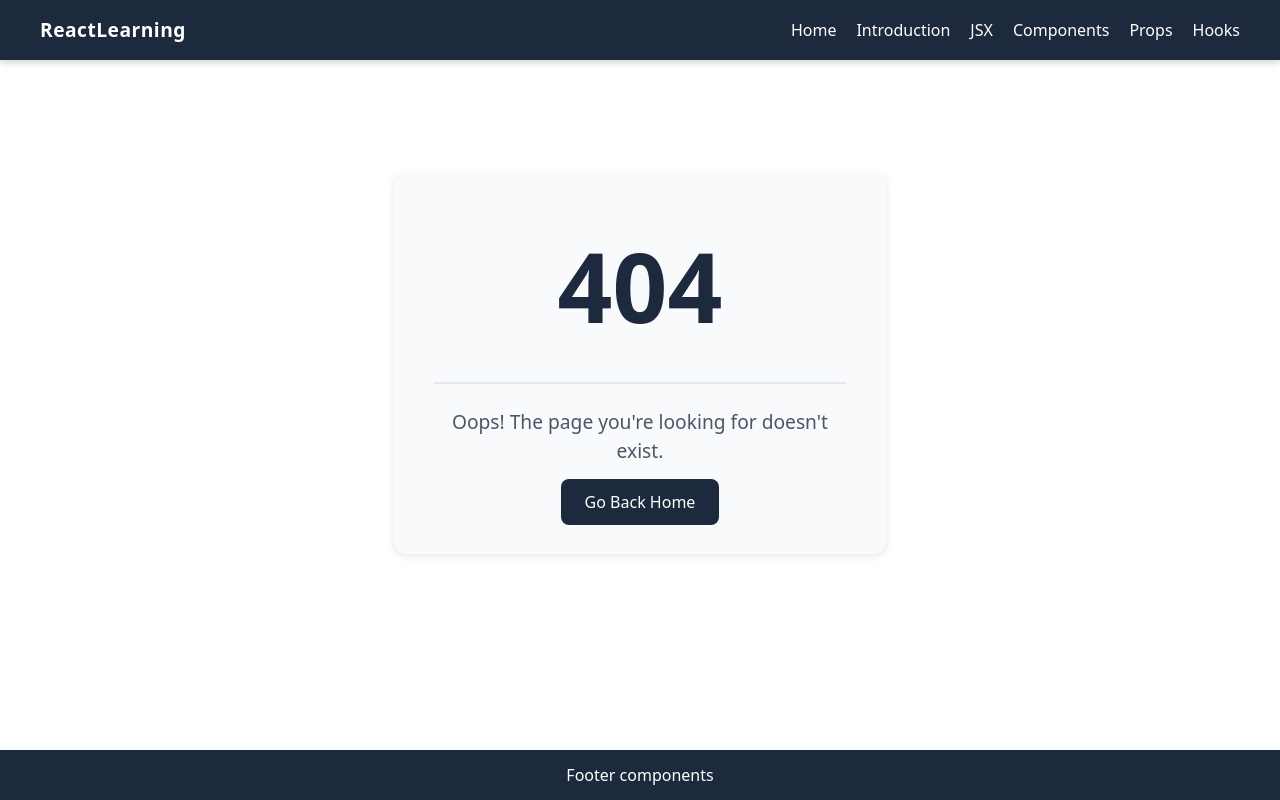
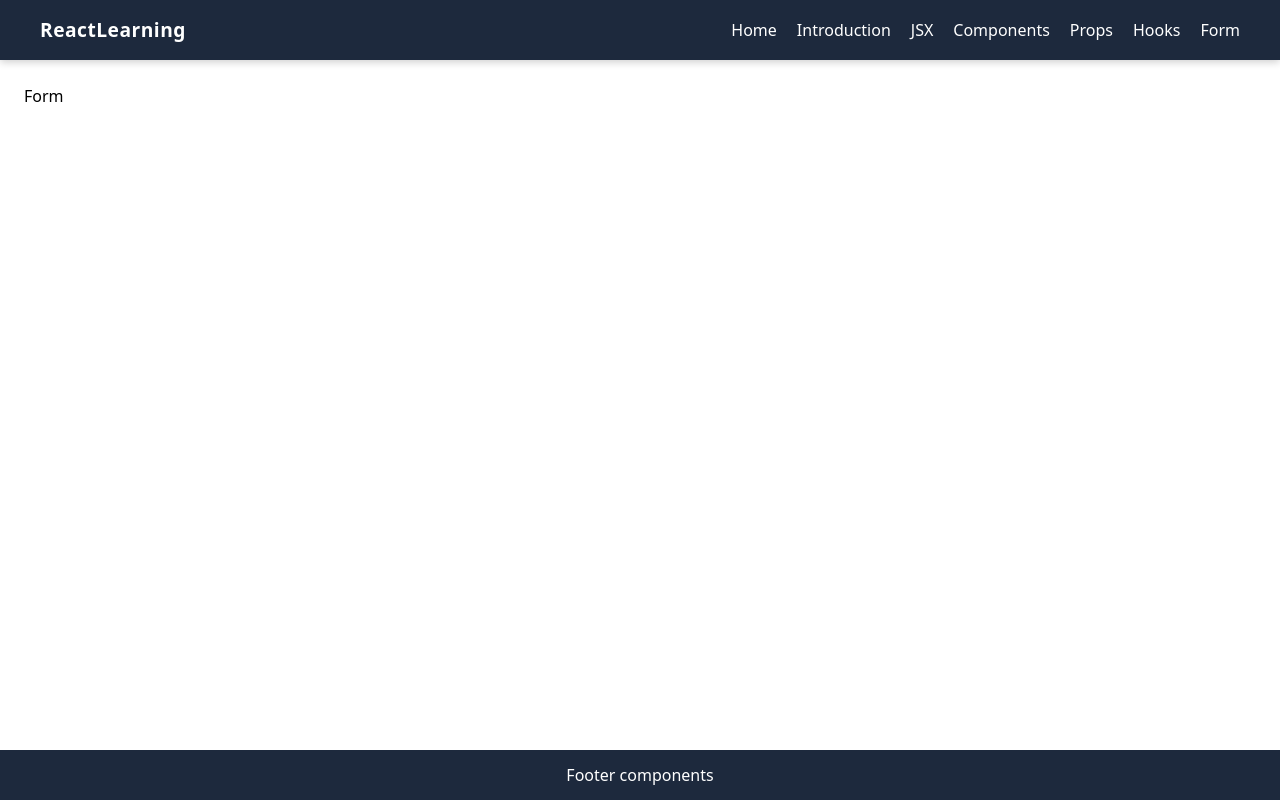
Before and after one commit to Kiruthuya-Tharmakulasingam/react-learning-project, a React (Vite) app: page /form in a window 1280 px wide. Before the commit this address had no page. Built offline with nearby package versions, Linux system fonts and the light colour scheme.

Commit message:
form page created and linked

```diff
--- a/src/App.jsx
+++ b/src/App.jsx
@@ -9,6 +9,7 @@ import JSX from "./pages/JSX";
 // import ReactIntro from "./pages/ReactIntro";
 import NotFound from "./pages/NotFound";
 import Hooks from "./pages/Hooks";
+import Form from "./pages/Form";
 
 function App() {
   return (
@@ -22,6 +23,7 @@ function App() {
           <Route path="/components" element={<Components />} />
           <Route path="/props" element={<Props />} />
           <Route path="/hooks" element={<Hooks />} />
+          <Route path="/form" element={<Form />} />
           <Route path="*" element={<NotFound />} />
         </Routes>
       </div>
--- a/src/componensts/Header.jsx
+++ b/src/componensts/Header.jsx
@@ -27,6 +27,9 @@ function Header() {
         </Link>
         <Link to="/hooks" style={style.navLink}>
           Hooks
+        </Link>
+        <Link to="/form" style={style.navLink}>
+          Form
         </Link>
       </nav>
     </header>
--- /dev/null
+++ b/src/pages/Form.jsx
@@ -0,0 +1,9 @@
+import React from 'react'
+
+function Form() {
+  return (
+    <div>Form</div>
+  )
+}
+
+export default Form
--- a/src/pages/Home.jsx
+++ b/src/pages/Home.jsx
@@ -8,6 +8,7 @@ function Home() {
       <HomeCard url="components" />
       <HomeCard url="props" />
       <HomeCard url="hooks" />
+      <HomeCard url="form" />
     </>
   );
 }
```
